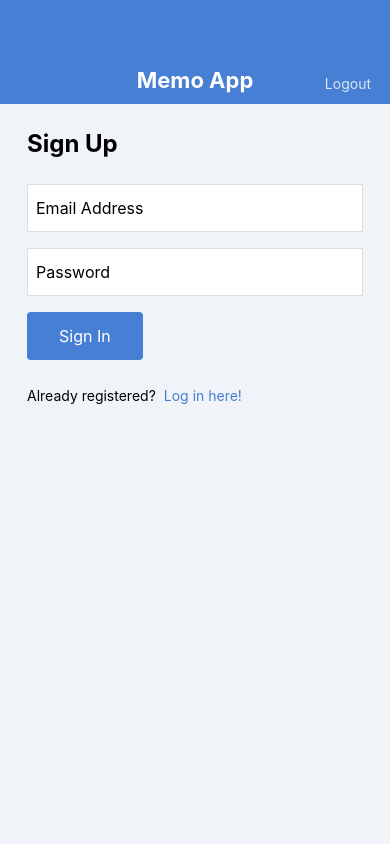
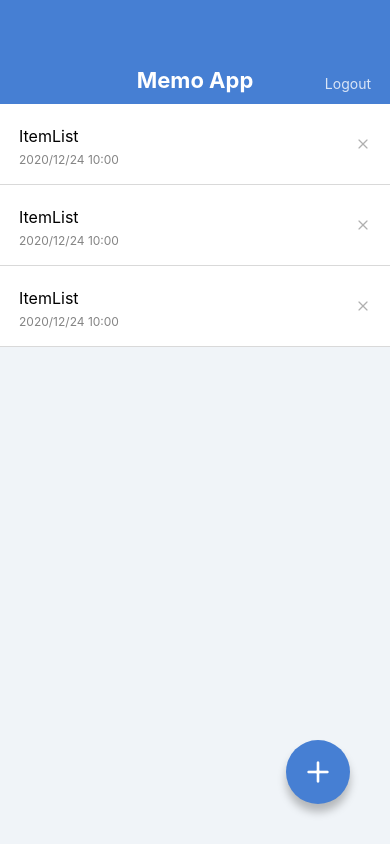
Before and after one commit to kzk-maeda/ExpoSample, a React Native app: screen / in a window 390 px wide. Built offline with nearby package versions, Linux system fonts and the light colour scheme.

Commit message:
intactive animation

```diff
--- a/App.jsx
+++ b/App.jsx
@@ -1,18 +1,18 @@
 import React from 'react';
-// import MemoListScreen from './src/screens/MemoListScreen';
+import MemoListScreen from './src/screens/MemoListScreen';
 // import MemoDetailScreen from './src/screens/MemoDetailScreen';
 // import MemoEditScreen from './src/screens/MemoEditScreen';
 // import MemoCreateScreen from './src/screens/MemoCreateScreen';
 // import LogInScreen from './src/screens/LoginScreen';
-import SignUpScreen from './src/screens/SignupScreen';
+// import SignUpScreen from './src/screens/SignupScreen';
 
 export default function App() {
   return (
-    // <MemoListScreen />
+    <MemoListScreen />
     // <MemoDetailScreen />
     // <MemoEditScreen />
     // <MemoCreateScreen />
     // <LogInScreen />
-    <SignUpScreen />
+    // <SignUpScreen />
   );
 }
--- a/src/components/MemoList.jsx
+++ b/src/components/MemoList.jsx
@@ -1,5 +1,7 @@
 import React from 'react';
-import { View, Text, StyleSheet } from 'react-native';
+import {
+  View, Text, StyleSheet, TouchableOpacity,
+} from 'react-native';
 import { Feather } from '@expo/vector-icons';
 
 export default function MemoList() {
@@ -10,9 +12,9 @@ export default function MemoList() {
           <Text style={styles.memoListItemTitle}>ItemList</Text>
           <Text style={styles.memoListItemDate}>2020/12/24 10:00</Text>
         </View>
-        <View>
+        <TouchableOpacity>
           <Feather name="x" size={16} color="#B0B0B0" />
-        </View>
+        </TouchableOpacity>
       </View>
     </View>
   );
```
